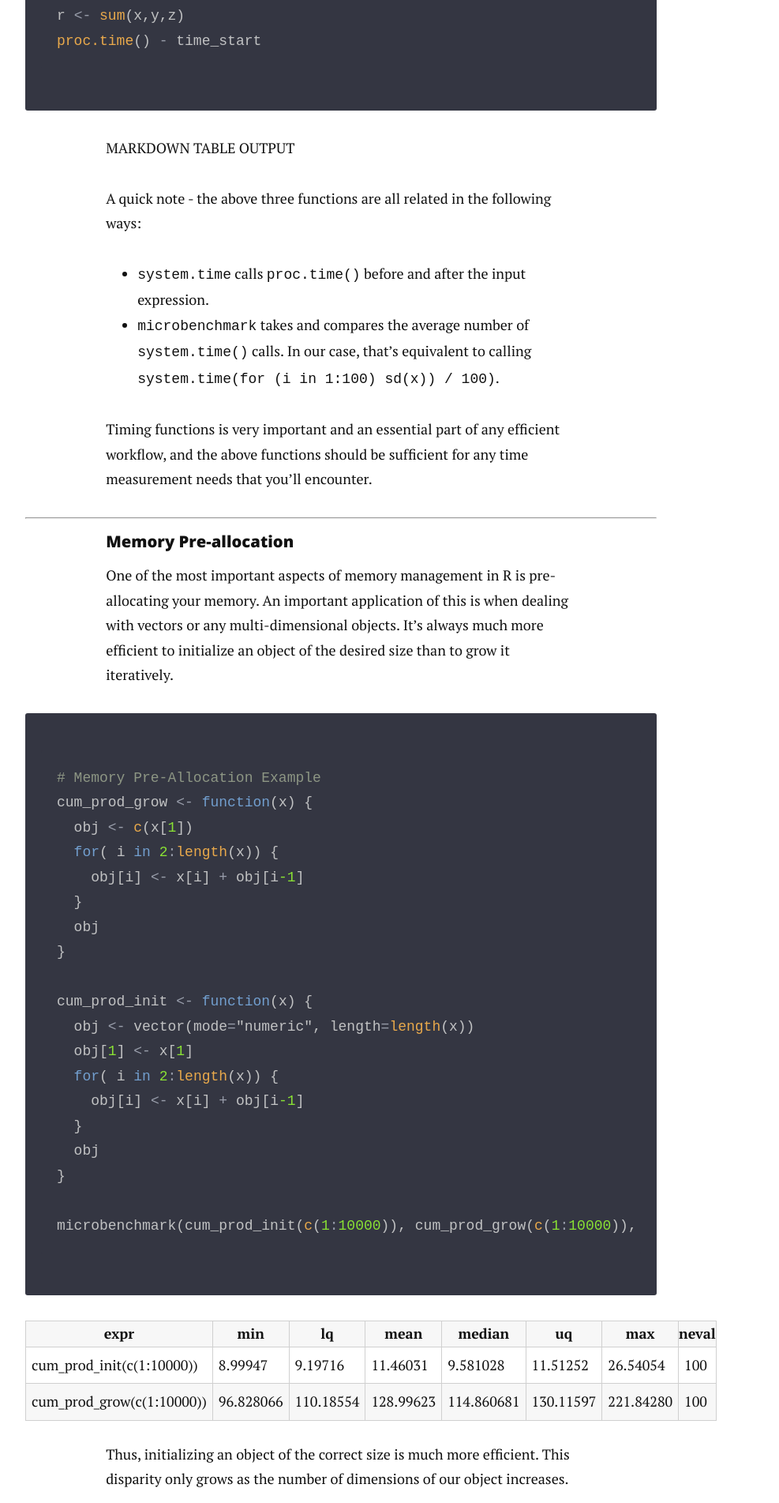
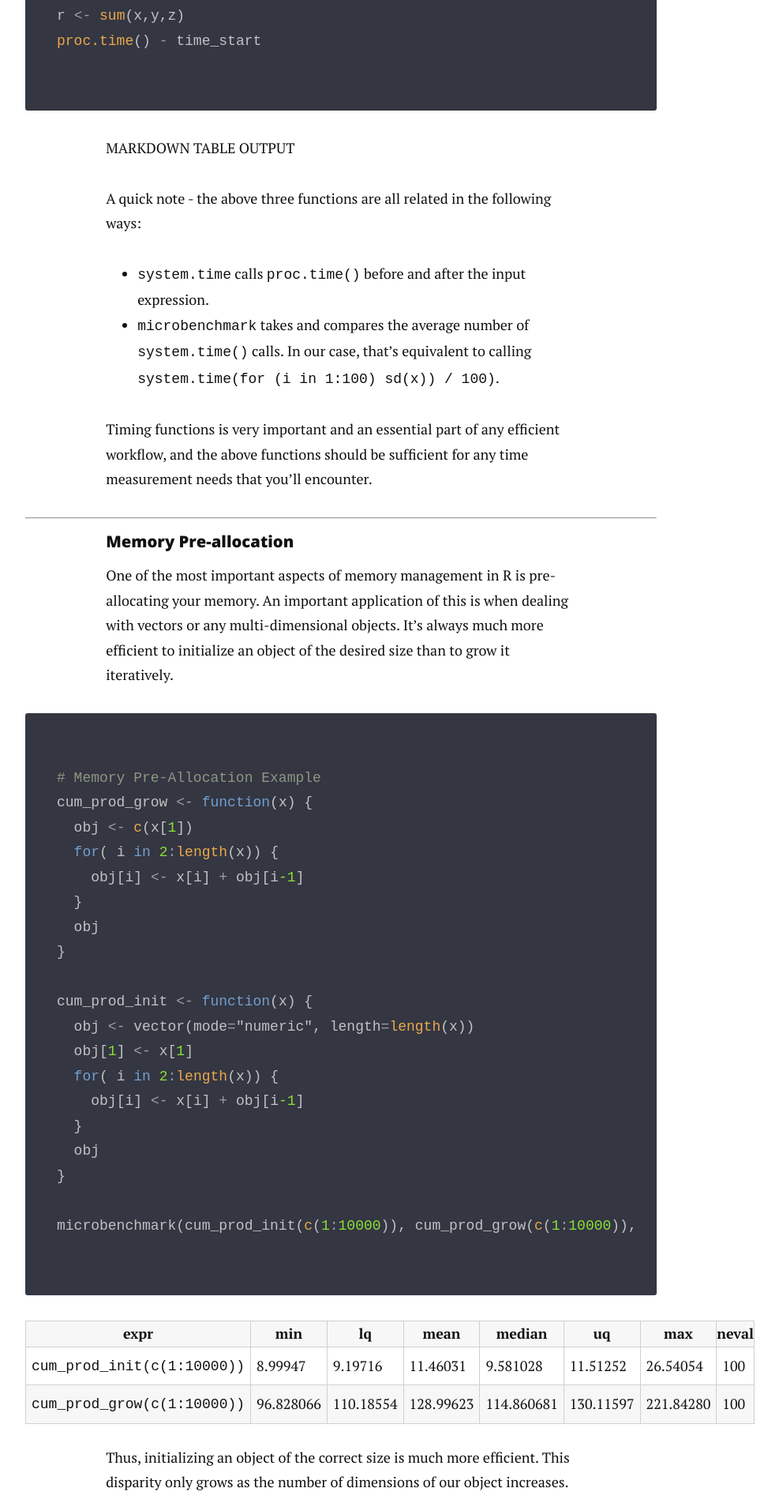
Before and after one commit to jwilber/old_website, a Jekyll site: the page built from _posts/2016-09-30-Writing-More-Efficient-R-Code.markdown, in a window 1280 px wide. Shown: the part 4497-6400 px from the top of the page at 79% size, without its empty margins (208-1195 px from the left). Built offline with Jekyll 4.4.1, drawn with Linux system fonts in a browser that asks for light colours; nearby versions of some CDN libraries.

```diff
--- a/_posts/2016-09-30-Writing-More-Efficient-R-Code.markdown
+++ b/_posts/2016-09-30-Writing-More-Efficient-R-Code.markdown
@@ -131,8 +131,8 @@ microbenchmark(cum_prod_init(c(1:10000)), cum_prod_grow(c(1:10000)), times=100)
 
 | expr                      | min       | lq        | mean      | median     | uq        | max       | neval |
 |---------------------------|-----------|-----------|-----------|------------|-----------|-----------|-------|
-| cum_prod_init(c(1:10000)) | 8.99947   | 9.19716   | 11.46031  | 9.581028   | 11.51252  | 26.54054  | 100   |
-| cum_prod_grow(c(1:10000)) | 96.828066 | 110.18554 | 128.99623 | 114.860681 | 130.11597 | 221.84280 | 100   |
+| `cum_prod_init(c(1:10000))` | 8.99947   | 9.19716   | 11.46031  | 9.581028   | 11.51252  | 26.54054  | 100   |
+| `cum_prod_grow(c(1:10000))` | 96.828066 | 110.18554 | 128.99623 | 114.860681 | 130.11597 | 221.84280 | 100   |
 
 Thus, initializing an object of the correct size is much more efficient. This disparity only grows as the number of dimensions of our object increases.
 
```
